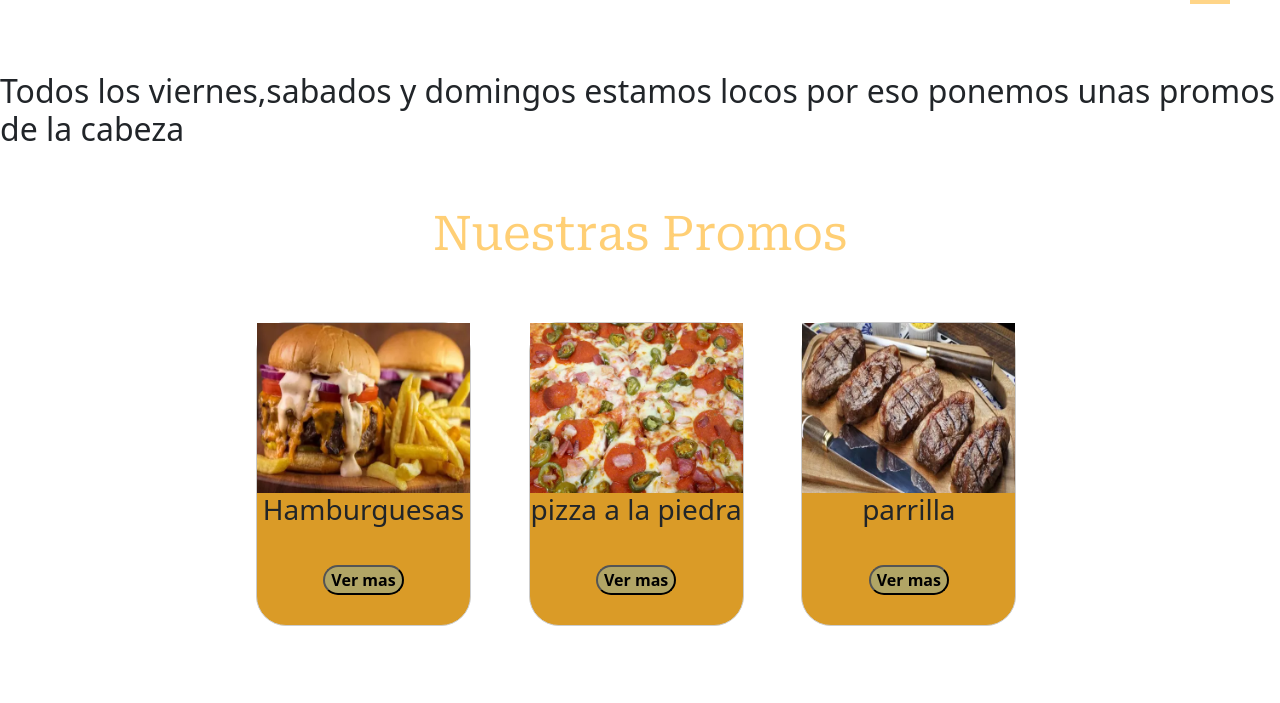
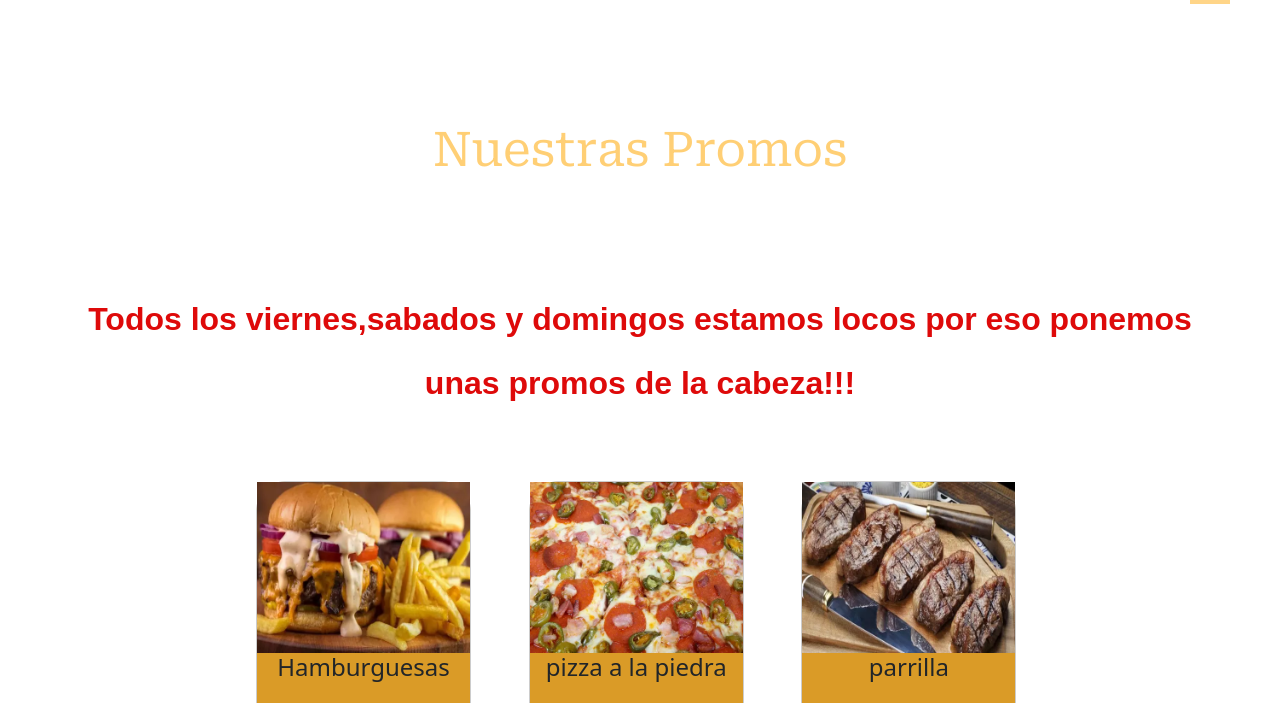
Before and after one commit to matiassamudio/PF-Samudio, a website: page index.html in a window 1280 px wide. Shown: the part 746-1449 px from the top of the page. Drawn offline with nearby package versions, Linux system fonts and the light colour scheme.

Commit message:
seguimos

```diff
--- a/index.html
+++ b/index.html
@@ -110,24 +110,31 @@
         Visita nuestra web
     </h1>
 
-<h2>Todos los viernes,sabados y domingos estamos locos
-    por eso ponemos unas promos de la cabeza
-</h2>
 
     <!-- texto de introduccion -->
 
 
 
-    <h3 class="introduccion">Nuestras Promos</h3>
+    <h2 class="introduccion">Nuestras Promos</h2>
+
+    <p class="pdeintroduccion">
+        Todos los viernes,sabados y domingos estamos locos
+    por eso ponemos unas promos de la cabeza!!!
+    </p>
+
+    <!-- tarjetas de promos -->
 
 
-    <!-- tarjetas de promos -->
+
+
+
+
 
     <!-- promos 1 -->
     <div class="tarjetaofertas">
         <div class="box text-center">
             <img src="img/hamburguesas-x500.webp" alt="hamburguesa" />
-            <h3>Hamburguesas</h3>
+            <h4>Hamburguesas</h4>
 
             <button class="comprarahora">
                 Ver mas
@@ -137,7 +144,7 @@
         <!-- ofertas 2 -->
         <div class="box text-center">
             <img src="img/pizza-fondo-napo-x500.webp" alt="pizza a la piedra" />
-            <h3>pizza a la piedra</h3>
+            <h4>pizza a la piedra</h4>
 
             <button class="comprarahora">
                 Ver mas
@@ -148,7 +155,7 @@
 
         <div class="box text-center">
             <img src="img/churrasco.webp" alt="carnes" />
-            <h3>parrilla</h3>
+            <h4>parrilla</h4>
 
             <button class="comprarahora">
                 Ver mas
--- a/scss/_commons.scss
+++ b/scss/_commons.scss
@@ -13,7 +13,7 @@ body {
 
 form {
 
-    font-size: $textSm;
+    font-size:$textSm;
 }
 
 footer {
--- a/scss/_productos.scss
+++ b/scss/_productos.scss
@@ -7,6 +7,8 @@
     height: auto;
     margin: 30px auto;
     gap: 40px;
+
+
 
     .box {
         width: 32%;
```
